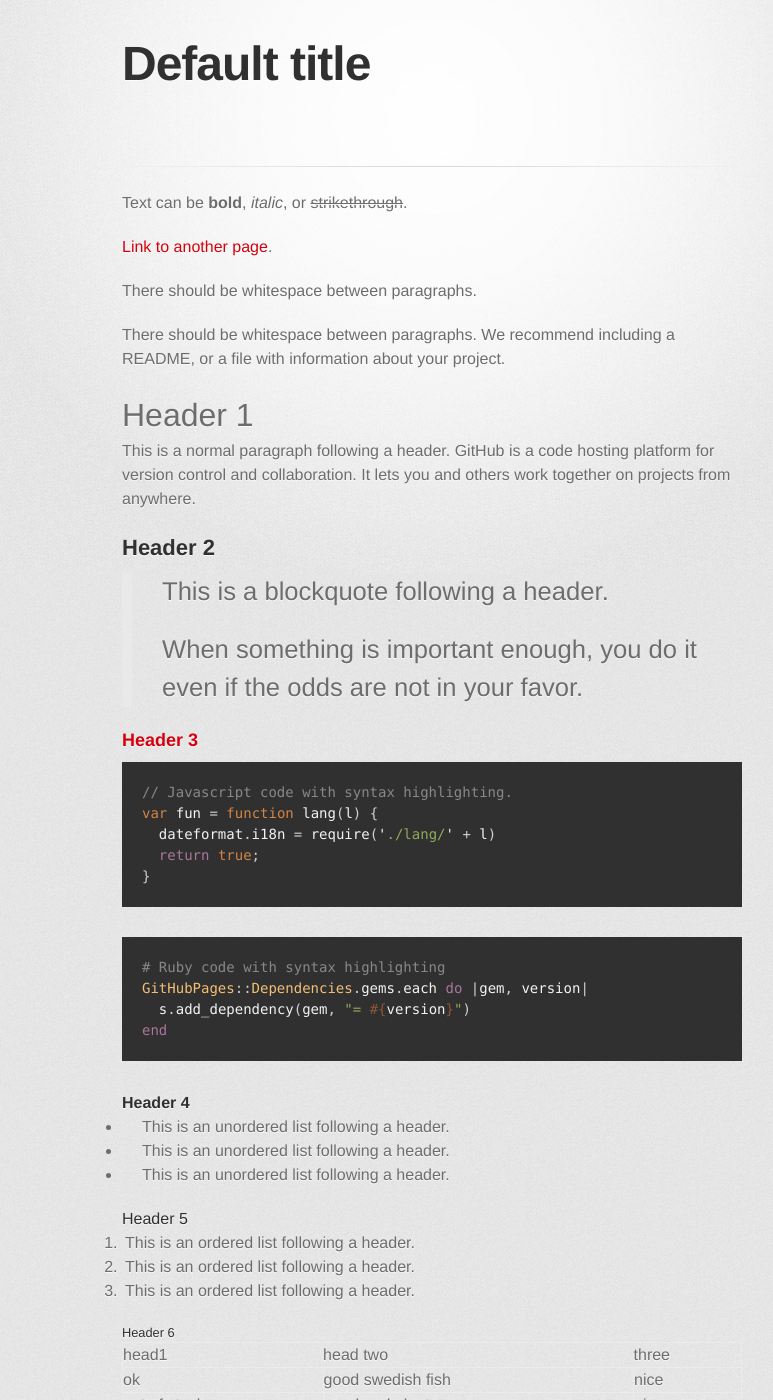
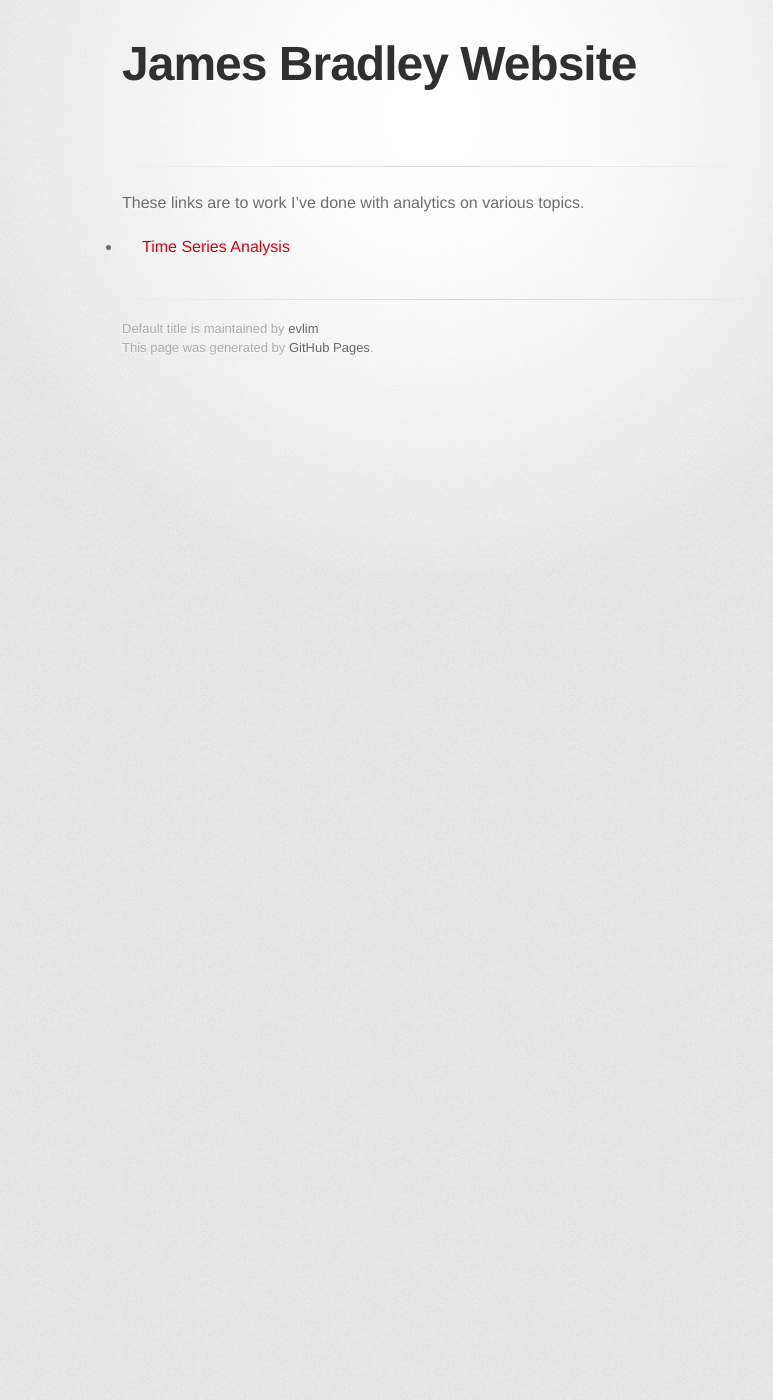
Before and after one commit to evlim/git-demo-session.github.io, a Jekyll site: the page built from index.md, in a window 1280 px wide and 1400 px high. Shown: the whole window, without its empty margins (208-981 px from the left). Built offline with Jekyll 4.4.1, drawn with Linux system fonts in a browser that asks for light colours; some web fonts are replaced; our own code applies the rules of GitHub Pages for plain Markdown files; the repository's description, which GitHub fills in, is left out; some of the changed text lies outside the part shown.

Commit message:
Update index.md

````diff
--- a/index.md
+++ b/index.md
@@ -1,123 +1,7 @@
 ---
-layout: default
+title: James Bradley Website
 ---
 
-Text can be **bold**, _italic_, or ~~strikethrough~~.
+These links are to work I've done with analytics on various topics.
 
-[Link to another page](./another-page.html).
-
-There should be whitespace between paragraphs.
-
-There should be whitespace between paragraphs. We recommend including a README, or a file with information about your project.
-
-# Header 1
-
-This is a normal paragraph following a header. GitHub is a code hosting platform for version control and collaboration. It lets you and others work together on projects from anywhere.
-
-## Header 2
-
-> This is a blockquote following a header.
->
-> When something is important enough, you do it even if the odds are not in your favor.
-
-### Header 3
-
-```js
-// Javascript code with syntax highlighting.
-var fun = function lang(l) {
-  dateformat.i18n = require('./lang/' + l)
-  return true;
-}
-```
-
-```ruby
-# Ruby code with syntax highlighting
-GitHubPages::Dependencies.gems.each do |gem, version|
-  s.add_dependency(gem, "= #{version}")
-end
-```
-
-#### Header 4
-
-*   This is an unordered list following a header.
-*   This is an unordered list following a header.
-*   This is an unordered list following a header.
-
-##### Header 5
-
-1.  This is an ordered list following a header.
-2.  This is an ordered list following a header.
-3.  This is an ordered list following a header.
-
-###### Header 6
-
-| head1        | head two          | three |
-|:-------------|:------------------|:------|
-| ok           | good swedish fish | nice  |
-| out of stock | good and plenty   | nice  |
-| ok           | good `oreos`      | hmm   |
-| ok           | good `zoute` drop | yumm  |
-
-### There's a horizontal rule below this.
-
-* * *
-
-### Here is an unordered list:
-
-*   Item foo
-*   Item bar
-*   Item baz
-*   Item zip
-
-### And an ordered list:
-
-1.  Item one
-1.  Item two
-1.  Item three
-1.  Item four
-
-### And a nested list:
-
-- level 1 item
-  - level 2 item
-  - level 2 item
-    - level 3 item
-    - level 3 item
-- level 1 item
-  - level 2 item
-  - level 2 item
-  - level 2 item
-- level 1 item
-  - level 2 item
-  - level 2 item
-- level 1 item
-
-### Small image
-
-![Octocat](https://github.githubassets.com/images/icons/emoji/octocat.png)
-
-### Large image
-
-![Branching](https://guides.github.com/activities/hello-world/branching.png)
-
-
-### Definition lists can be used with HTML syntax.
-
-<dl>
-<dt>Name</dt>
-<dd>Godzilla</dd>
-<dt>Born</dt>
-<dd>1952</dd>
-<dt>Birthplace</dt>
-<dd>Japan</dd>
-<dt>Color</dt>
-<dd>Green</dd>
-</dl>
-
-```
-Long, single-line code blocks should not wrap. They should horizontally scroll if they are too long. This line should be long enough to demonstrate this.
-```
-
-```
-The final element.
-```
+- [Time Series Analysis](/timeseries/default.html)
````
